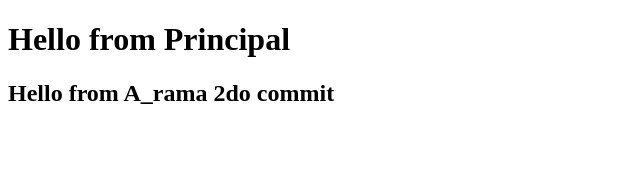
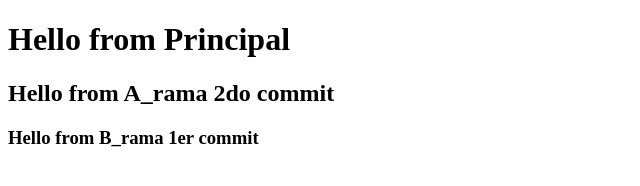
Before and after one commit to santa-alfredo/Principal, a plain HTML site: page index.html in a window 1280 px wide. Shown: the whole page, without its empty margins (0-640 px from the left). Drawn offline with Linux system fonts and the light colour scheme.

Commit message:
b ch3 cb.txt

```diff
--- a/index.html
+++ b/index.html
@@ -9,5 +9,6 @@
 <body>
     <h1>Hello from Principal</h1>
     <h2>Hello from A_rama 2do commit</h2>
+    <h3>Hello from B_rama 1er commit</h3>
 </body>
 </html>
```
Also changed, not shown: A2.txt, b.txt (added).
